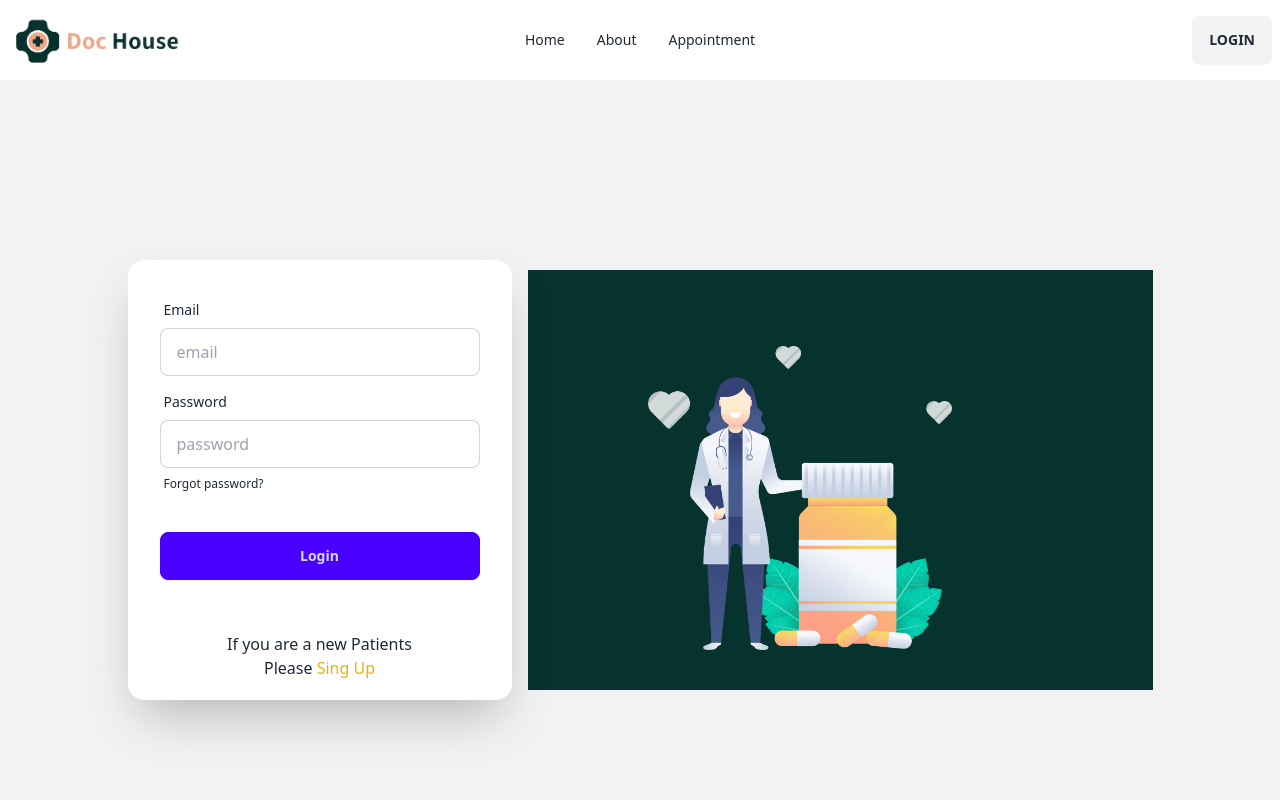
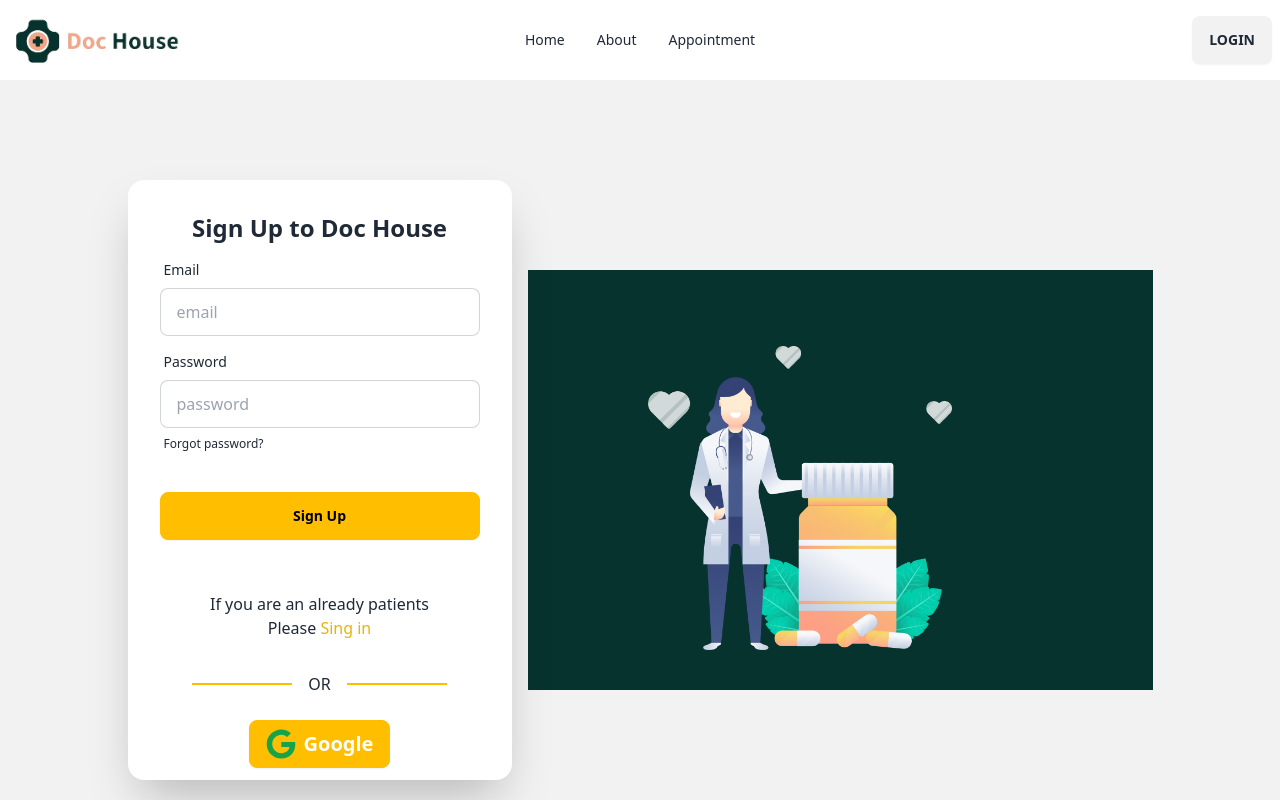
Before and after one commit to tawhid3482/Doc-Hourse, a React (Vite) app: page /singUp in a window 1280 px wide. Shown: the top 800 px of the page. Built offline with nearby package versions, Linux system fonts and the light colour scheme.

Commit message:
design okey

```diff
--- a/src/Login/Login.jsx
+++ b/src/Login/Login.jsx
@@ -1,4 +1,5 @@
 // import { useForm, SubmitHandler } from "react-hook-form"
+import { FaGoogle } from 'react-icons/fa6';
 import back from '../assets/login/back.png'
 import login from '../assets/login/login.png'
 import { Link } from "react-router-dom";
@@ -23,6 +24,7 @@ const Login = () => {
           </div>
           <div className="card shrink-0 w-full max-w-sm shadow-2xl bg-base-100">
             <form className="card-body">
+                <p className='text-2xl font-bold text-center'>Sign in to Doc House</p>
               <div className="form-control">
                 <label className="label">
                   <span className="label-text">Email</span>
@@ -51,13 +53,24 @@ const Login = () => {
                 </label>
               </div>
               <div className="form-control mt-6">
-                <button className="btn btn-primary">Login</button>
+                <button className="btn btn-warning">Sign In</button>
               </div>
             </form>
             <div className="text-center p-5">
                 <p>If you are a new Patients <br />
                 Please <Link to='/singUp'> <span className='text-yellow-500 '>Sing Up</span></Link>
                  </p>
+            </div>
+            <div className="divider divider-warning w-2/3 mx-auto">OR</div>
+
+            <div className="text-center my-3">
+                <div className=" flex justify-center items-center gap-4">
+                <button className='btn btn-warning'>
+                <FaGoogle className='text-3xl text-green-600'></FaGoogle>
+                <p className='text-xl font-bold text-white'>Google</p>
+
+                </button>
+                </div>
             </div>
 
           </div>
--- a/src/SignUp/SignUp.jsx
+++ b/src/SignUp/SignUp.jsx
@@ -1,6 +1,7 @@
 import { Link } from 'react-router-dom';
 import back from '../assets/login/back.png'
 import login from '../assets/login/login.png'
+import { FaGoogle } from 'react-icons/fa6';
 const SignUp = () => {
     return (
         <div>
@@ -15,6 +16,8 @@ const SignUp = () => {
           </div>
           <div className="card shrink-0 w-full max-w-sm shadow-2xl bg-base-100">
             <form className="card-body">
+            <p className='text-2xl font-bold text-center'>Sign Up to Doc House</p>
+
               <div className="form-control">
                 <label className="label">
                   <span className="label-text">Email</span>
@@ -43,13 +46,24 @@ const SignUp = () => {
                 </label>
               </div>
               <div className="form-control mt-6">
-                <button className="btn btn-primary">Login</button>
+              <button className="btn btn-warning">Sign Up</button>
               </div>
             </form>
             <div className="text-center p-5">
-                <p>If you are a new Patients <br />
-                Please <Link to='/login'> <span className='text-yellow-500 '>Sing Up</span></Link>
+                <p>If you are an already patients <br />
+                Please <Link to='/login'> <span className='text-yellow-500 '>Sing in</span></Link>
                  </p>
+            </div>
+            <div className="divider divider-warning w-2/3 mx-auto">OR</div>
+
+            <div className="text-center my-3">
+                <div className=" flex justify-center items-center gap-4">
+                <button className='btn btn-warning'>
+                <FaGoogle className='text-3xl text-green-600'></FaGoogle>
+                <p className='text-xl font-bold text-white'>Google</p>
+
+                </button>
+                </div>
             </div>
           </div>
         </div>
```
